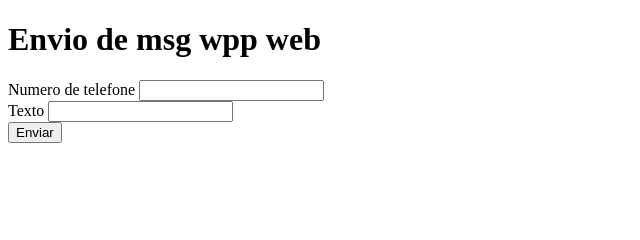
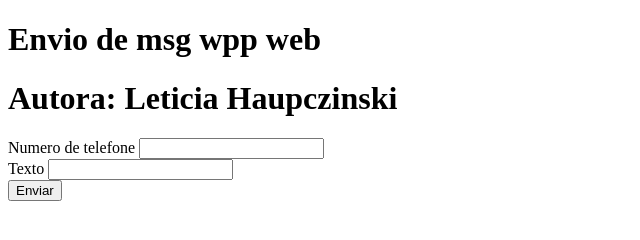
Before and after one commit to Lethycia18/aula10-04, a plain HTML site: page index.html in a window 1280 px wide. Shown: the whole page, without its empty margins (0-640 px from the left). Drawn offline with Linux system fonts and the light colour scheme.

Commit message:
versao 2

```diff
--- a/index.html
+++ b/index.html
@@ -18,6 +18,7 @@
         <input type="submit" value="Enviar">
     </form>--->
     <H1>Envio de msg wpp web</H1>
+    <h1>Autora: Leticia Haupczinski</h1>
     <form action="https://web.whatsapp.com/send" method="get">
         <label for="nr">Numero de telefone</label>
          <input type="tel" name="phone" id="nr">
```
